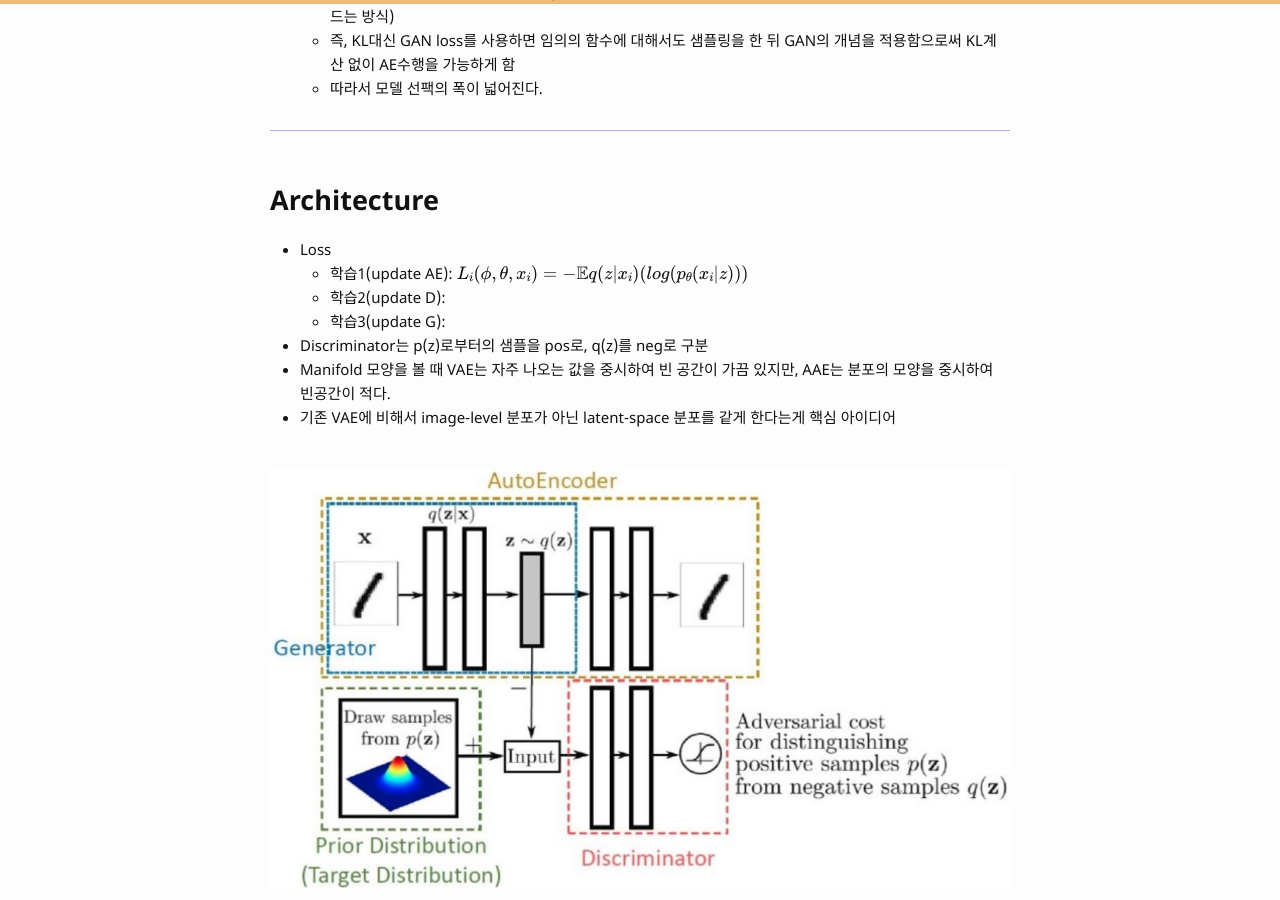
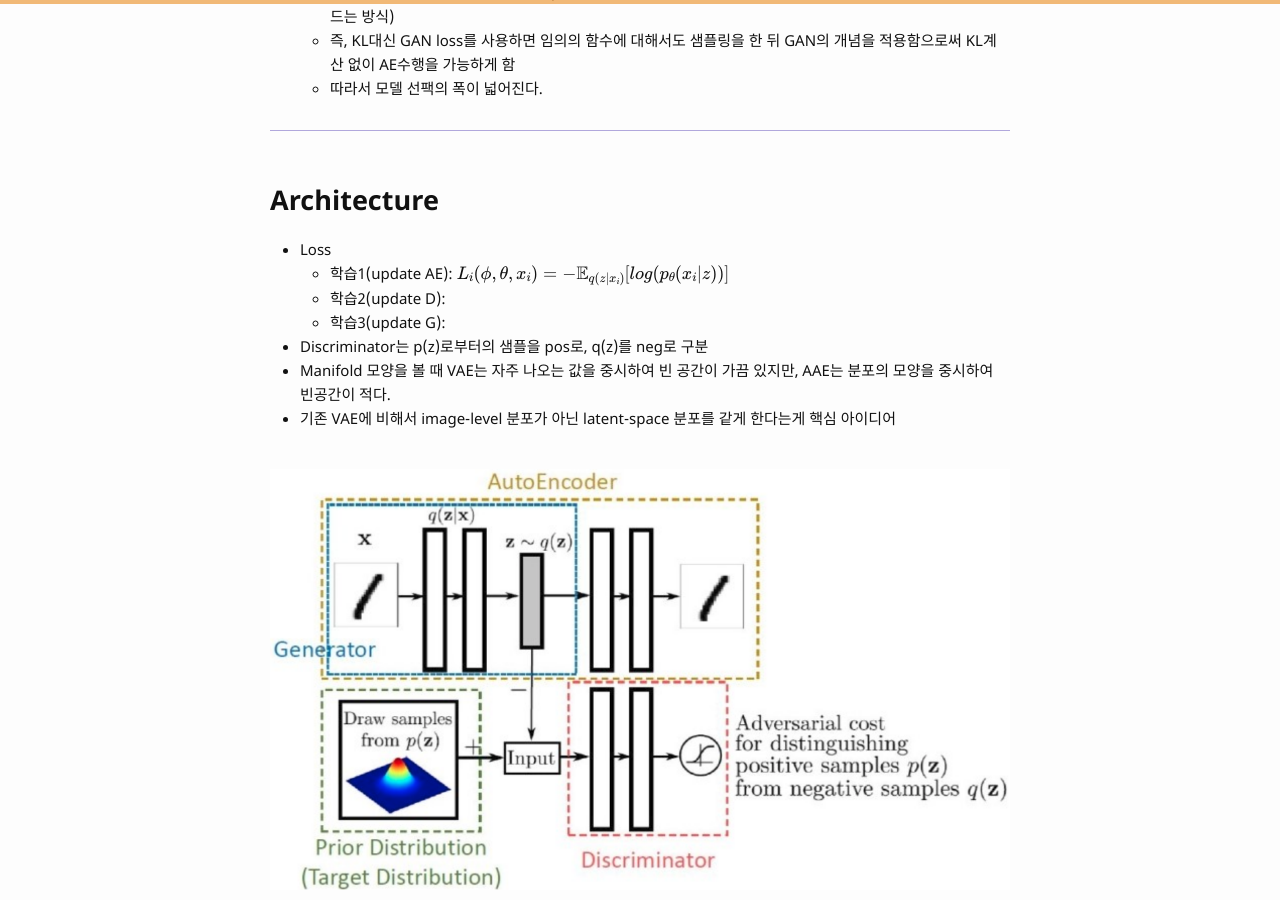
Before and after one commit to bismex/bismex.github.io, a Jekyll site: the page built from _posts/2019-05-25-AAE.md, in a window 1280 px wide and 900 px high, scrolled down 889 px. Built offline with Jekyll 4.4.1, drawn with Linux system fonts in a browser that asks for light colours; formulas are drawn with MathJax 3.

Commit message:
Update 2019-05-25-AAE.md

```diff
--- a/_posts/2019-05-25-AAE.md
+++ b/_posts/2019-05-25-AAE.md
@@ -42,7 +42,7 @@ tags: ML gan autoencoder generative-model
 - Loss
   - 학습1(update AE):
   $$
-  L_i(\phi, \theta, x_i) = - { \mathbb{E}{q(z|x_i)}} (log(p_\theta (x_i|z)))
+  L_i(\phi, \theta, x_i) = - \mathbb{E}_{q(z|x_i)} [log(p_\theta (x_i|z))]
   $$
   - 학습2(update D):
   - 학습3(update G):
```
